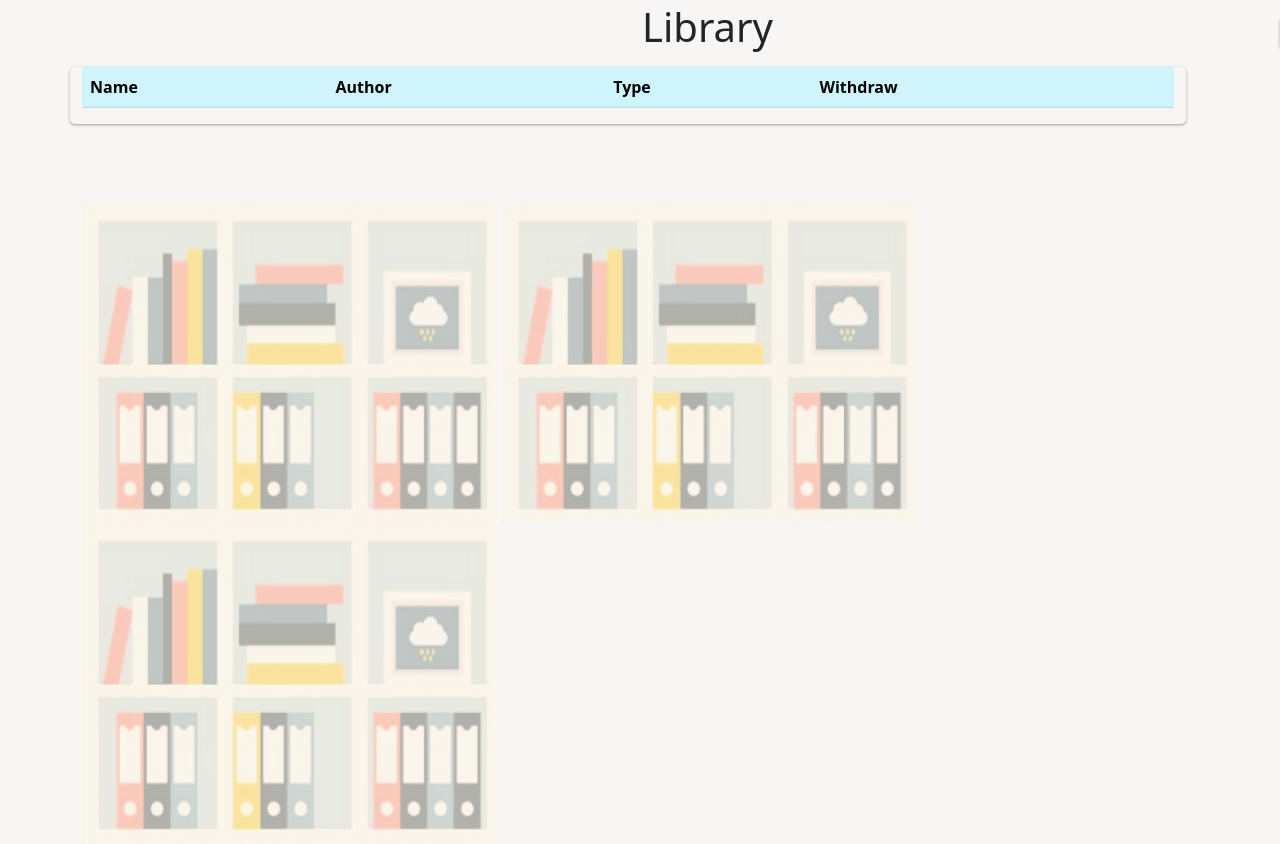
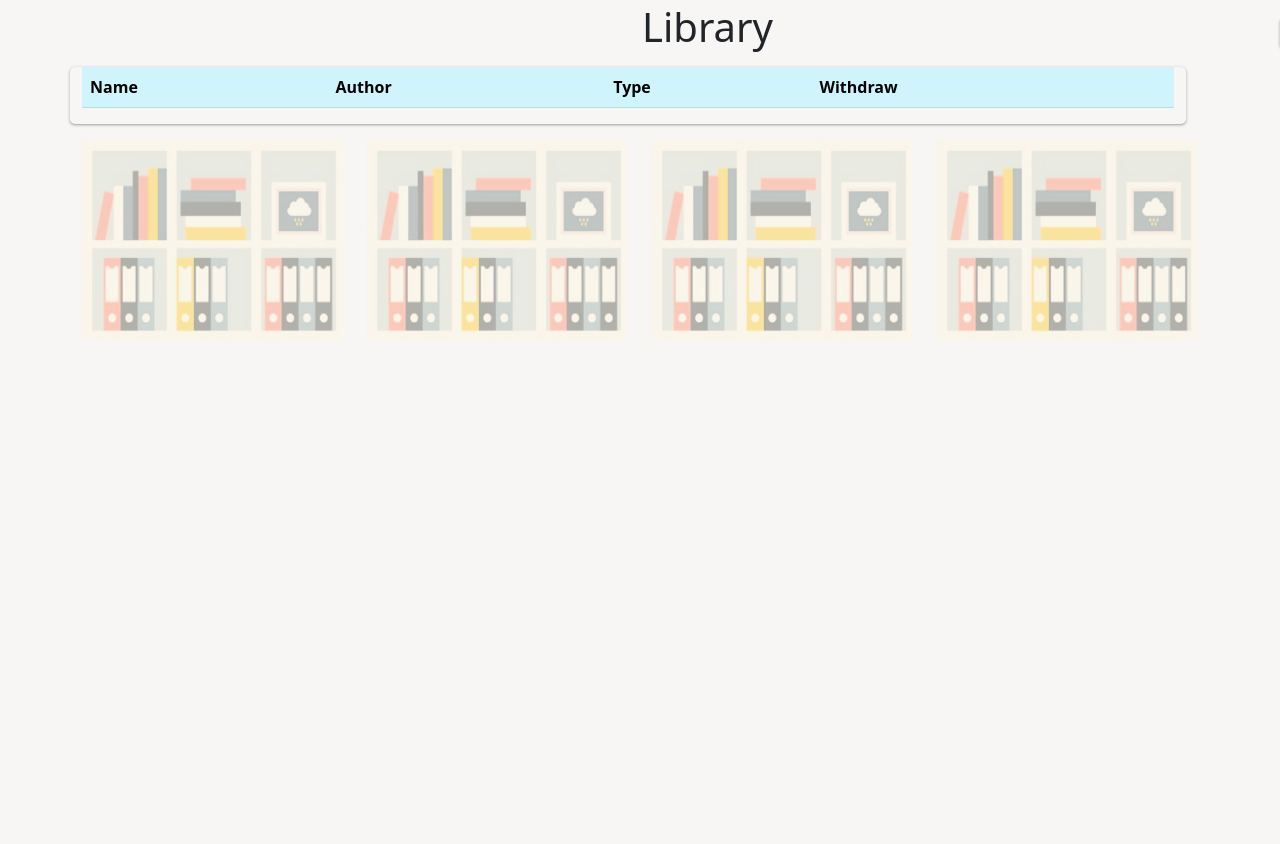
Before and after one commit to piug-07/new-lib-management, a plain HTML site: page index.html in a window 1280 px wide. Shown: the part 765-1609 px from the top of the page. After the commit the page ends 1137 px from the top, so only its background shows below. Drawn offline with nearby package versions, Linux system fonts and the light colour scheme.

Commit message:
second commit

```diff
--- a/index.html
+++ b/index.html
@@ -153,13 +153,29 @@
         </div>
     </div>
     <br><br><br>
-
+<!--
     <div id="pic">
         <img src="00.png" alt="" srcset="" id="i1">
         <img src="00.png" alt="" srcset="" id="i2">
         <img src="00.png" alt="" srcset="" id="i3">
 
-    </div>
+    </div> -->
+    <section id="footer">
+        <div class="row">
+            <div class="col-md-3 col-sm-3 padding-0">
+                <img src="Group20.png" style="position: relative; bottom:0" width="100%" height="200px">
+            </div>
+            <div class="col-md-3 col-sm-3 padding-0">
+                <img src="Group20.png" style="position: relative; bottom:0" width="100%" height="200px">
+            </div>
+            <div class="col-md-3 col-sm-3 padding-0">
+                <img src="Group20.png" style="position: relative; bottom:0" width="100%" height="200px">
+            </div>
+            <div class="col-md-3 col-sm-3 padding-0">
+                <img src="Group20.png" style="position: relative; bottom:0" width="100%" height="200px">
+            </div>
+        </div>
+    </section>
         <!-- <img src="00.png" alt="" srcset="">
     <img src="00.png" alt="" srcset=""> -->
 
```
Also changed, not shown: Group20.png (renamed from 00.png).
